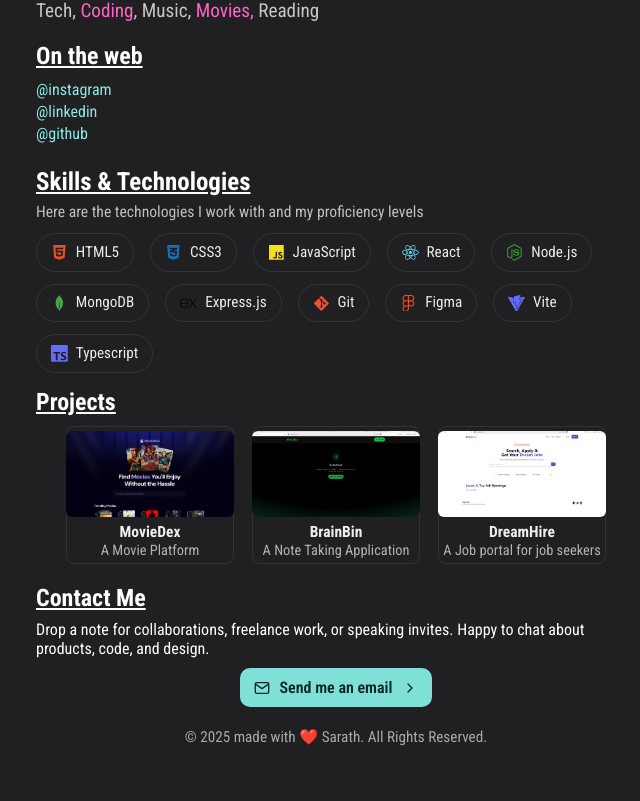
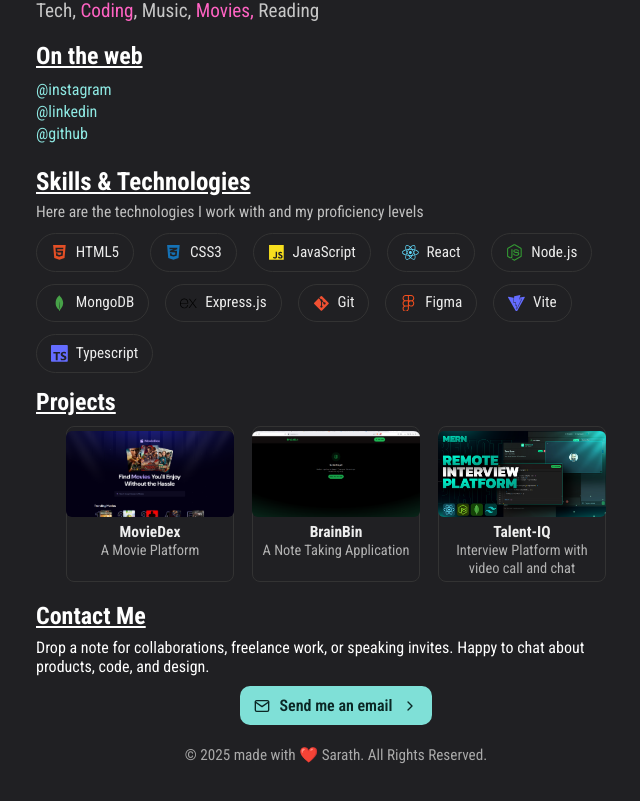
Before and after one commit to withsarath/Portfolio, a React (Vite) app: page / in a window 1280 px wide. Shown: the part 1301-2102 px from the top of the page, without its empty margins (304-944 px from the left). Built offline with nearby package versions, Linux system fonts and the light colour scheme.

Commit message:
added one project

```diff
--- a/src/components/Project.jsx
+++ b/src/components/Project.jsx
@@ -1,6 +1,6 @@
 import brainbin from "../assets/brainbin.png"
-import dreamhire from "../assets/dreamhire.png"
 import moviedex from "../assets/moviedex.png"
+import talentIQ from "../assets/talent-iq.png"
 
 const Project = () => {
   return (
@@ -48,14 +48,14 @@
           className="bio-card"
         >
           <img
-            src={dreamhire}
+            src={talentIQ}
             alt="Your Product"
             className="bio-img"
           />
           <div className="bio-card-caption">
-            DreamHire
+            Talent-IQ
             <br />
-            <span className="bio-card-desc">A Job portal for job seekers</span>
+            <span className="bio-card-desc">Interview Platform with video call and chat</span>
           </div>
         </a>
       </div>
```
Also changed, not shown: src/assets/talent-iq.png (added).
